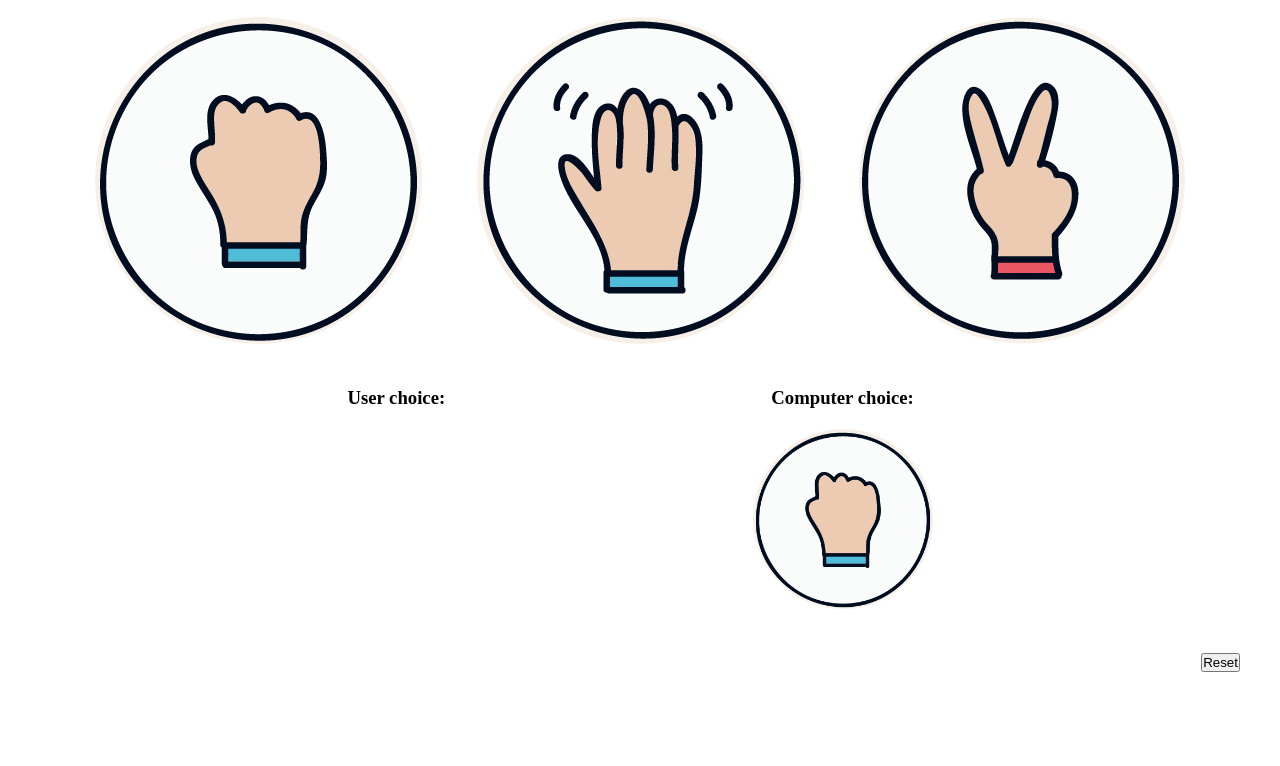
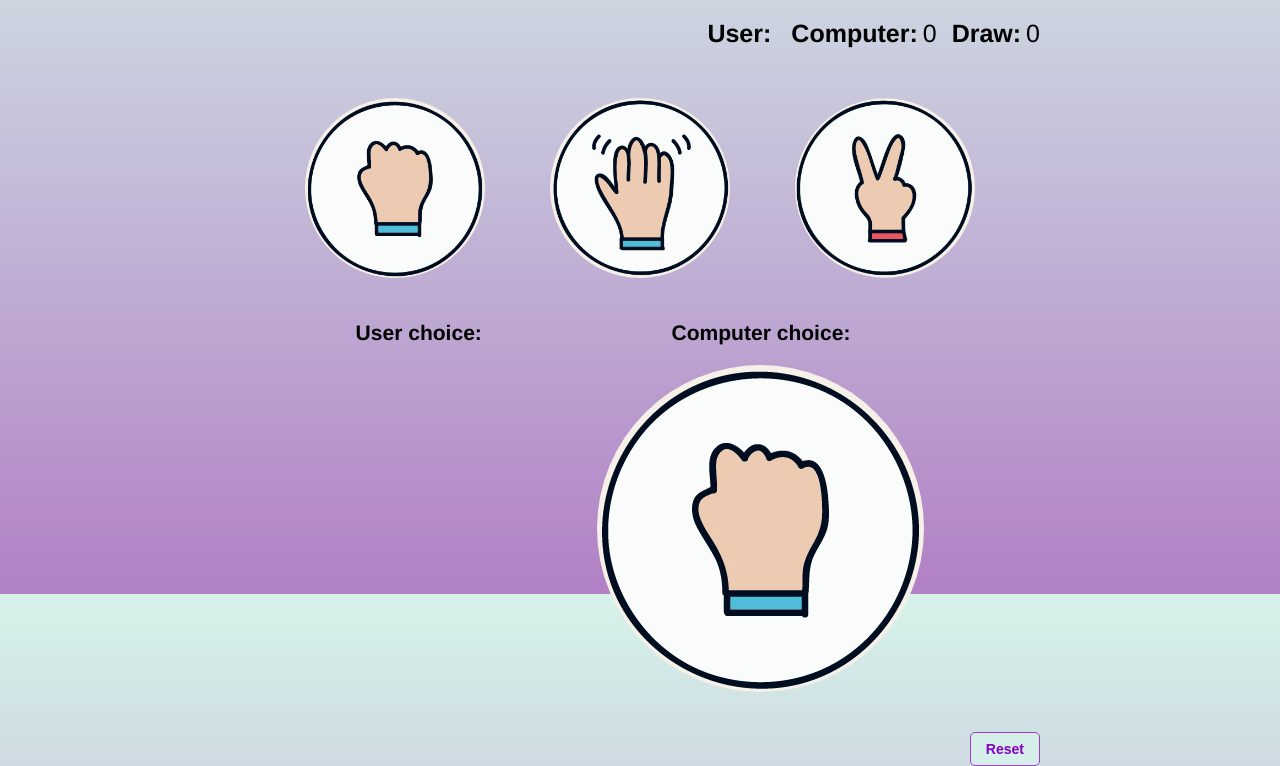
Before and after one commit to Kuksito/rock-paper-scissors, a plain HTML site: page index.html in a window 1280 px wide. Shown: the part 206-972 px from the top of the page. Before the commit the page ends 919 px from the top, so only its background shows below. Drawn offline with Linux system fonts and the light colour scheme.

Commit message:
Add styles to html, body, reset btn, message container

```diff
--- a/styles.css
+++ b/styles.css
@@ -5,31 +5,43 @@
 
 html{
     box-sizing: border-box;
+    font-family: 'Franklin Gothic Medium', 'Arial Narrow', Arial, sans-serif;
+    width: 100%;
+    height: 100%;
+    background: linear-gradient(#d6f3ea, #b180c5);
+}
+
+body{
+    position: absolute;
+    width: 100%;
+    height: 100%;
 }
 
 .container{
-    /* width: 100%; */
-    margin: 100px 0;
+    width: 800px;
+    margin: 120px auto 0;
     padding: 0 40px;
+    position: relative;
 }
 
 .game-title{
     text-transform: capitalize;
     text-align: center;
-    margin-bottom: 30px;
+    margin-bottom: 50px;
+    font-size: 48px;
 }
 
 .score{
     display: flex;
     justify-content: flex-end;
     gap: 15px;
-    margin-bottom: 20px;
+    margin-bottom: 50px;
 }
 
-.user-score, .computer-score, .tie-score{
+.user-score, .computer-score, .draw-score{
     display: flex;
     gap: 5px;
-    font-size: 18px;
+    font-size: 25px;
 }
 
 .choices{
@@ -44,7 +56,7 @@ html{
     cursor: pointer;
 }
 
-.rock, .paper, .scissors{
+.img{
     width: 180px;
     height: 180px;
 }
@@ -60,10 +72,50 @@ html{
     flex-direction: column;
     align-items: center;
     gap: 20px;
+    font-size: 18px;
+}
+
+#user-choice-value, #computer-choice-value {
+    display: flex;
+    flex-direction: column;
+   justify-content: center;
 }
 
 .reset-btn{
     position: absolute;
     right: 0;
     margin-right: 40px;
+    padding: 8px 15px;
+    border-radius: 5px;
+    font-size: 14px;
+    font-weight: bold;
+    background: #d5eee9;
+    color: #8300c3;
+    border: 1px solid #9d3bcd;
+    cursor: pointer;
+    transition: .3s ease-in-out
 }
+
+.reset-btn:hover{
+    background: #9d3bcd;
+    color: #d5eee9;
+}
+
+.win{
+    display: flex;
+    width: 500px;
+    margin: 0 auto;
+    height: 350px;
+    border-radius: 10px;
+    position: absolute;
+    left: 0;
+    top: 250px;
+    right: 0;
+    font-size: 68px;
+    font-weight: bold;
+    background: #f09bff;
+    color: #f0fffc;
+    justify-content: center;
+    align-items: center;
+    z-index: 10;
+}
```
